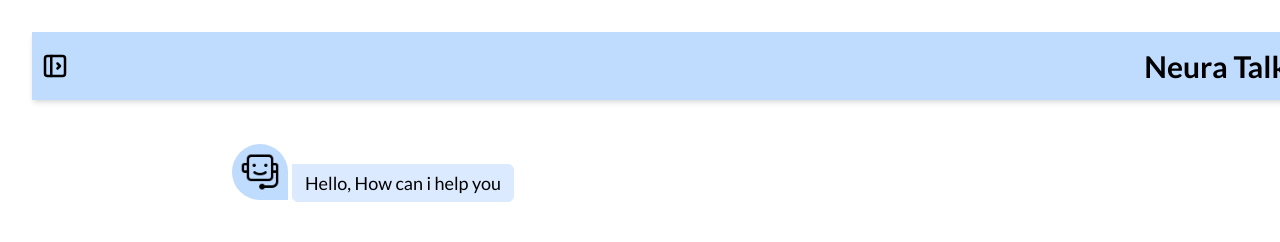
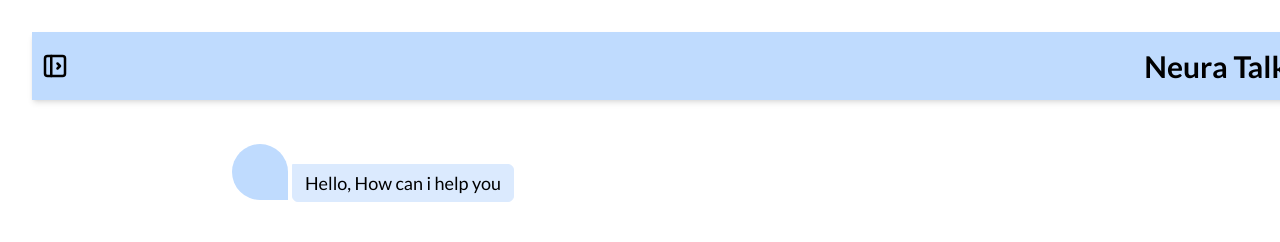
Before and after one commit to Monilprajapati/NeuraTalk, a React (Vite) app: page / in a window 1280 px wide. Shown: the top 242 px of the page. Built offline with nearby package versions, Linux system fonts and the light colour scheme; no server answers.

Commit message:
Readme Updated

```diff
--- a/src/component/Message.jsx
+++ b/src/component/Message.jsx
@@ -4,7 +4,7 @@ const Message = ({ img, prompt }) => {
   return (
     <div className='flex gap-1'>
       <div className='img rounded-full rounded-br-none bg-blue-200 w-12 h-12 p-2 md:w-14 md:h-14'>
-        <img src={img} alt="" className='w-full h-full' />
+        {/* <img src={img} alt="" className='w-full h-full' /> */}
       </div>
       <div className="message md:text-lg flex flex-wrap mt-5 py-1 px-3 font-lato border border-blue-100 w-fit rounded-md rounded-tl-none bg-blue-100">
         {prompt}
```
